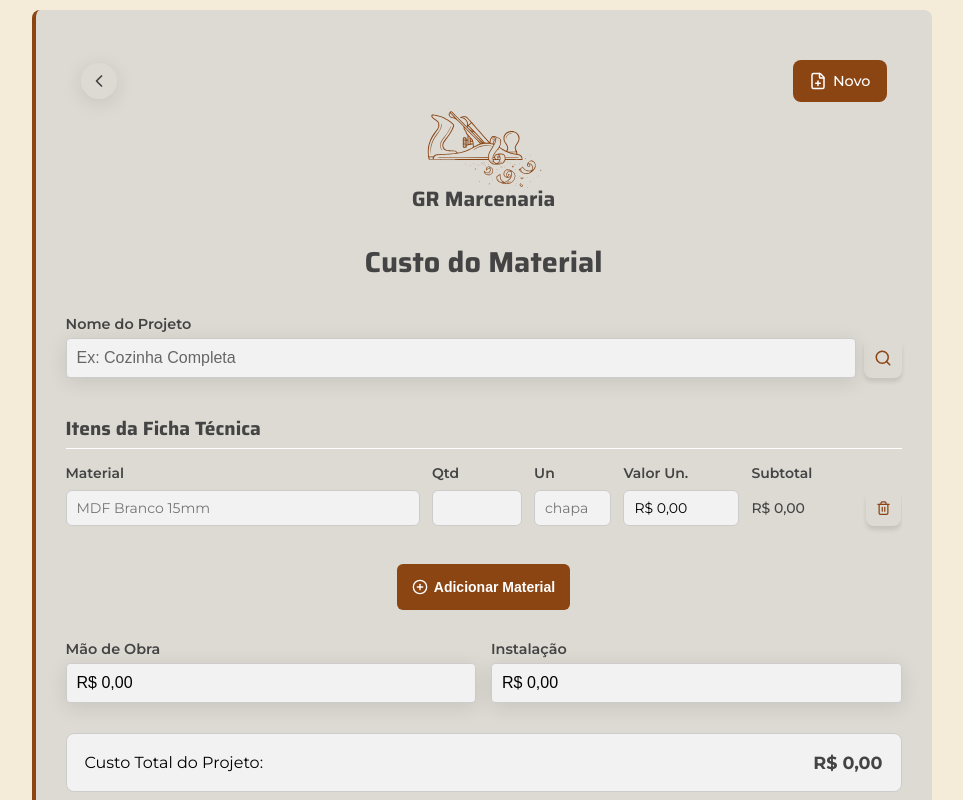
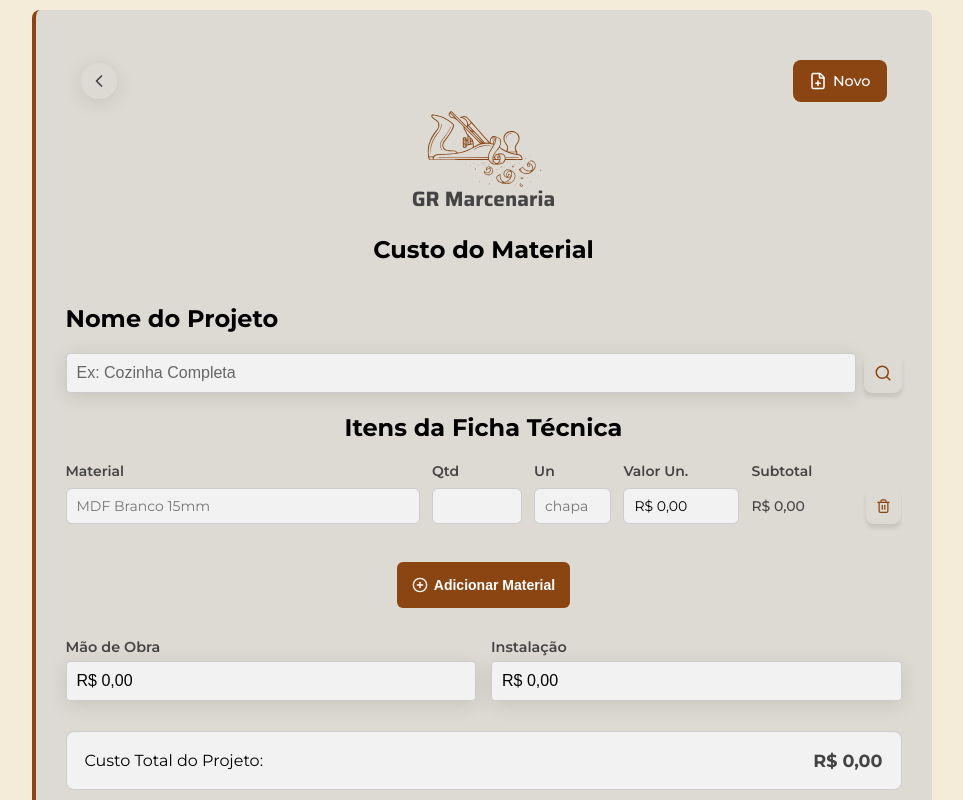
Before and after one commit to VagnerBeraldo/PI5-Marcenaria, a React (Vite) app in the folder frontend/: page /custo-do-material in a window 1280 px wide. Shown: the whole page, without its empty margins (157-1120 px from the left). Built offline with nearby package versions, Linux system fonts and the light colour scheme.

Commit message:
style: centralização do estilo

```diff
--- a/frontend/src/pages/CustoDoMaterial.jsx
+++ b/frontend/src/pages/CustoDoMaterial.jsx
@@ -326,12 +326,15 @@ export default function CustoDoMaterial() {
         </button>
       </div>
 
-      <div className="logo-wrapper"><img src="/logo.svg" alt="Logo" className="logo" /></div>
-      <h1 className="nomefantasia">GR Marcenaria</h1>
-      <h1 className="title-center">Custo do Material</h1>
+
+        <img src="/logo.svg" alt="Logo" className="logo-img" />
+
+      <h1 className="nome-fantasia">GR Marcenaria</h1>
+      <h1 className="titulo-pagina">Custo do Material</h1>
 
       <div className="form-group highlight">
-        <label>Nome do Projeto</label>
+
+        <h2 className="subtitulo">Nome do Projeto</h2>
         <div className='cotainer-nomeProjeto'>
         <input type="text" className='nomeProjeto' value={nomeProjeto} onChange={e => setNomeProjeto(e.target.value)} disabled={isLoading} placeholder="Ex: Cozinha Completa" />
       <button type="button" onClick={handleBuscarPlanoDeCorte} className="btn-icone-lupa">
@@ -340,7 +343,7 @@ export default function CustoDoMaterial() {
 </div>
       </div>
 
-      <h3 className="section-title">Itens da Ficha Técnica</h3>
+      <h2 className="subtitulo">Itens da Ficha Técnica</h2>
       <div className="tabela-materiais">
         <div className="tabela-header">
           <span className="col-mat">Material</span>
@@ -376,11 +379,11 @@ export default function CustoDoMaterial() {
 
       <div className="form-row" style={{ marginTop: '20px' }}>
         <div className="form-group flex-1">
-          <label>Mão de Obra</label>
+          <label className="titulo-input">Mão de Obra</label>
           <input type="text" value={formatInputBR(maoDeObra)} onChange={e => setMaoDeObra(Number(e.target.value.replace(/\D/g, '')) / 100)} />
         </div>
         <div className="form-group flex-1">
-          <label>Instalação</label>
+          <label className="titulo-input">Instalação</label>
           <input type="text" value={formatInputBR(instalacao)} onChange={e => setInstalacao(Number(e.target.value.replace(/\D/g, '')) / 100)} />
         </div>
       </div>
--- a/frontend/src/pages/PontoDeEquilibrio.jsx
+++ b/frontend/src/pages/PontoDeEquilibrio.jsx
@@ -87,13 +87,9 @@ export default function PontoDeEquilibrio() {
   return (
     <PageTransition className="financeiro-container">
       <BotaoVoltar />
-
-      <div className="logo-wrapper">
-        <img src="/logo.svg" alt="Logo da Empresa" className="logo" />
-      </div>
-
-      <h1 className="nomefantasia">GR Marcenaria</h1>
-      <h1 className="title-center">Ponto de Equilíbrio</h1>
+        <img src="/logo.svg" alt="Logo da Empresa" className="logo-img" />
+      <h1 className="nome-fantasia">GR Marcenaria</h1>
+      <h1 className="titulo-pagina">Ponto de Equilíbrio</h1>
 
       <div className="painel-resultados">
         <div className="resumo-linha">
```
